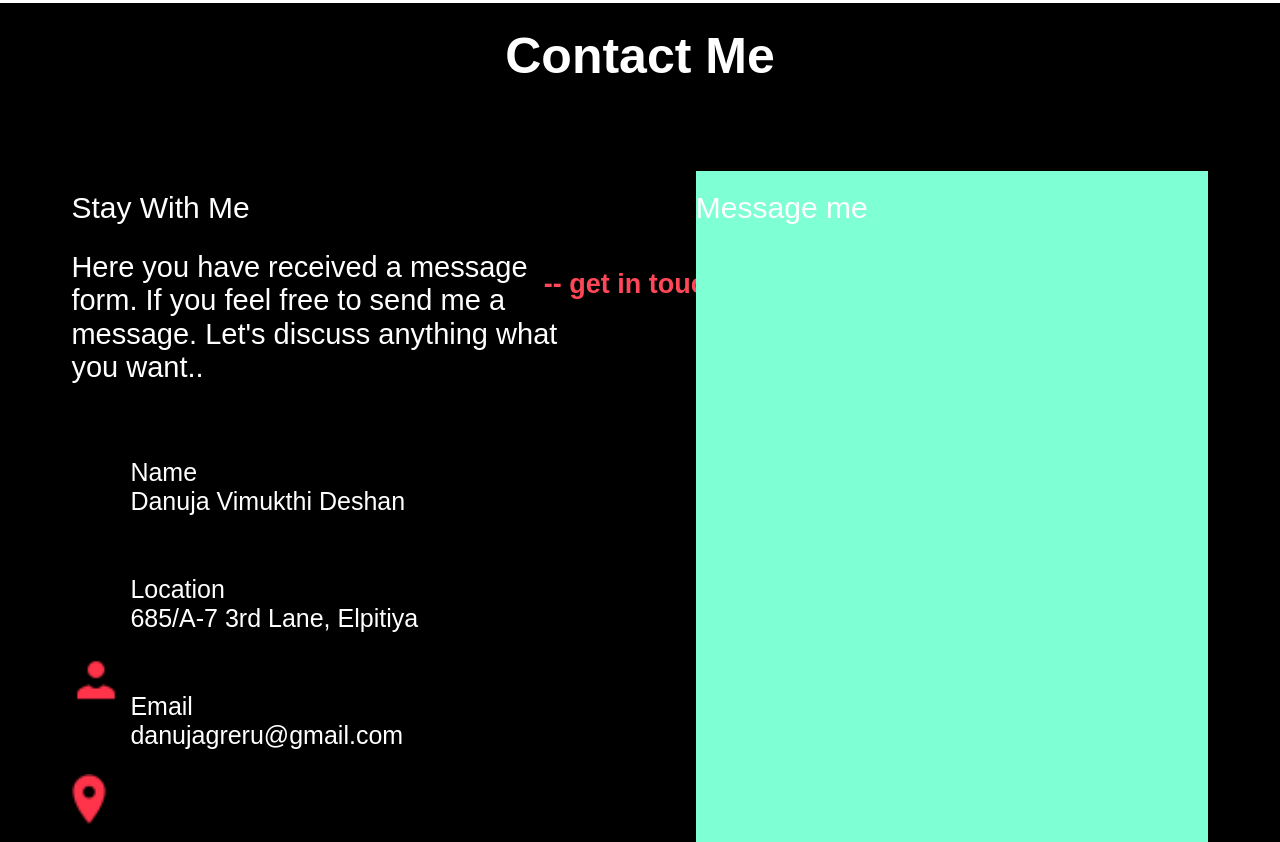
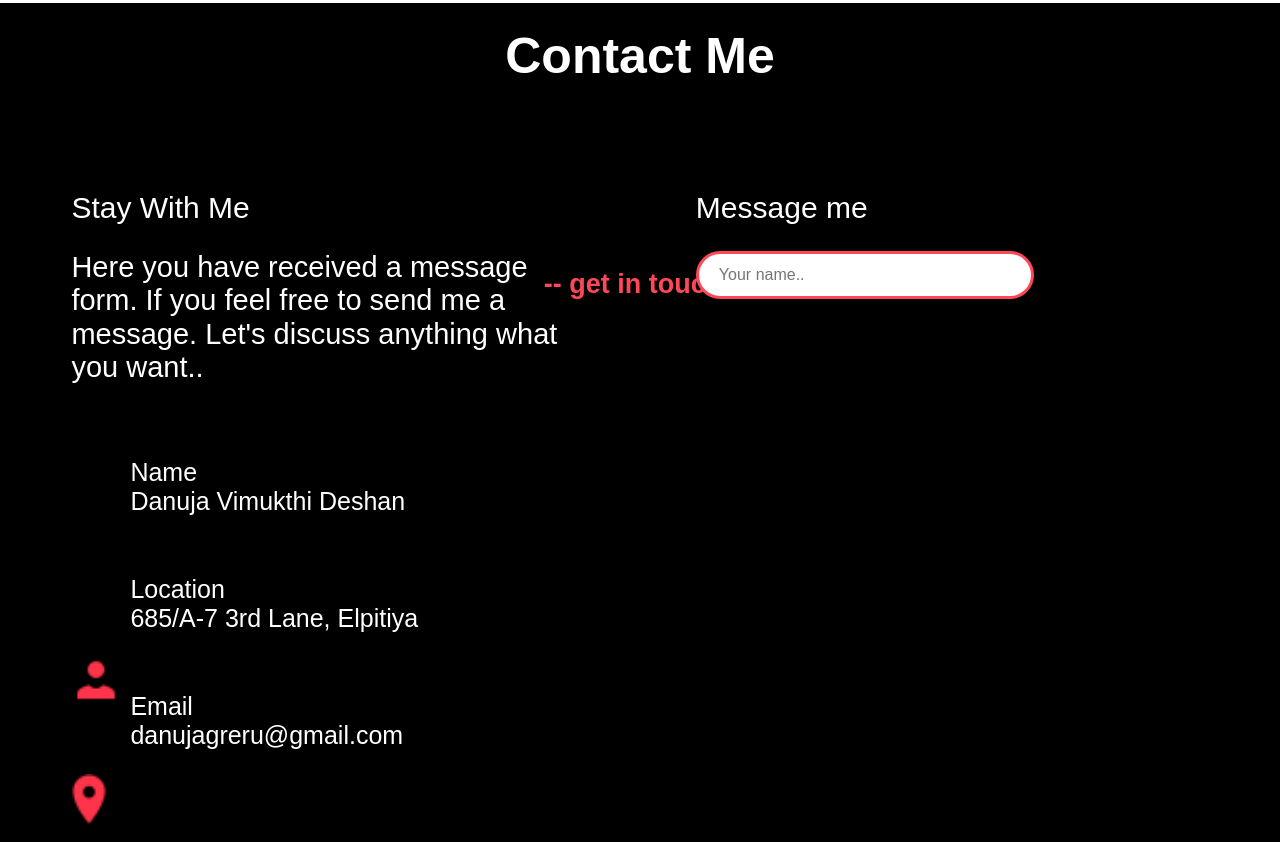
Before and after one commit to danujav/My-Portfolio, a plain HTML site: page index.html in a window 1280 px wide. Shown: the part 5678-6520 px from the top of the page. Drawn offline with Linux system fonts and the light colour scheme.

Commit message:
done 95% of contact

```diff
--- a/asserts/css/styleSheet.css
+++ b/asserts/css/styleSheet.css
@@ -1186,7 +1186,6 @@ dt {
 }
 
 .text_side{
-    background-color: #7FFFD4;
     width: 40%;
     height: 74%;
     position: relative;
@@ -1203,3 +1202,17 @@ dt {
     top: 0;
     font-weight: 500;
 }
+input[type=text], select {
+    width: 66%;
+    padding: 12px 20px;
+    /* margin: 8px 0; */
+    display: inline-block;
+    border: 3px solid #ff4757;
+    border-radius: 30px;
+    box-sizing: border-box;
+    position: absolute;
+    top: 80px;
+}
+input[type=text]:hover {
+    border: 3px solid #58afd1;
+}
--- a/index.html
+++ b/index.html
@@ -208,6 +208,8 @@
         </aside>
         <aside class="text_side">
             <h1>Message me</h1>
+            <input type="text" id="name" name="name"
+                   placeholder="Your name..">
         </aside>
     </section>
 </body>
```
